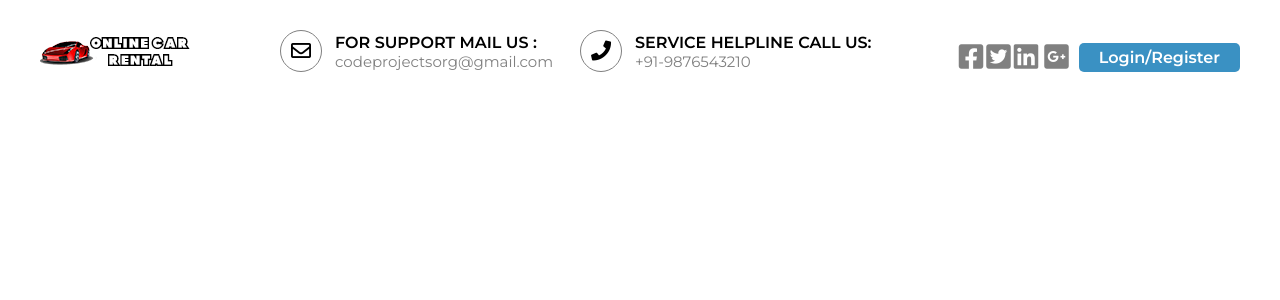
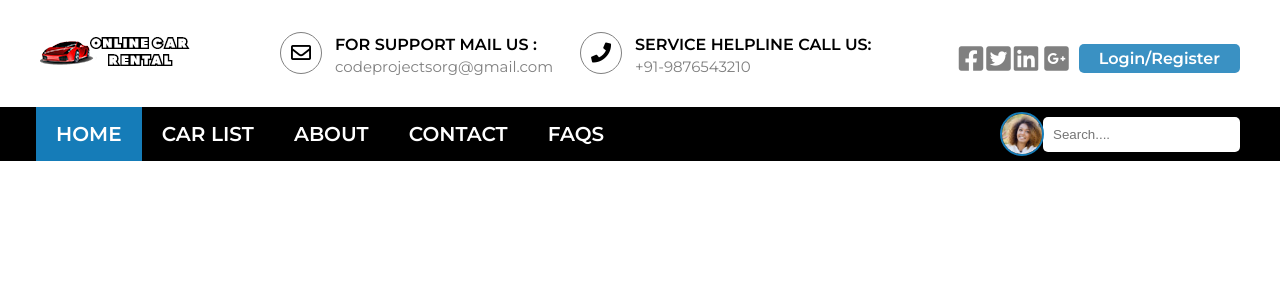
Before and after one commit to ashiqueabdullah/Car-rental-portal, a PHP site: page / in a window 1280 px wide. Shown: the top 300 px of the page. Run offline with PHP 8.4, Linux system fonts and the light colour scheme.

Commit message:
menu bar done without responsive

```diff
--- a/css/style.css
+++ b/css/style.css
@@ -3,11 +3,12 @@
 
 body{font-family: 'Montserrat', sans-serif;}
 
-li{list-style-type: none;display: inline-block}
-a{text-decoration: none;}
+li{list-style-type: none;display: inline-block;margin:0px;padding: 0px;}
+a{text-decoration: none;display: block;}
 
-.header_area{padding: 30px 0px;overflow:hidden;}
-.container{width: 1200px;padding: 0px 30px;margin: 0px auto;}
+
+.header_area{padding: 30px 0px;overflow:hidden;background: white;}
+.container{width: 1200px;padding: 0px 30px;margin: 0px auto;display: flex; flex-wrap: wrap;align-items: center;}
 .logo{float: left;width: 20%;}
 .foremail{float: left;width: 25%;}
 .foremail .left{float: left;width: 15%;}
@@ -24,7 +25,26 @@ a{text-decoration: none;}
 .forsocial{float: left;width: 30%;}
 .forsocial ul{float: right;display: flex;align-items: center;margin-top: 10px;}
 .forsocial ul li{}
-.forsocial ul li a{font-size: 28px;color: gray;display: block;margin-left: 3px;transition: .3s;}
+.forsocial ul li a{font-size: 28px;color: gray;margin-left: 3px;transition: .3s;}
 .forsocial ul li.reglog a{transition: .3s;font-size: 16px; margin-left: 10px;background:#157cb8d6 ;padding: 5px 20px;color: white;border-radius: 5px;font-weight: 600;}
 .forsocial ul li a:hover{color: #157CB8;}
 .forsocial ul li.reglog a:hover{background: #157CB8;color: white;}
+
+
+.mynav{background: black;}
+.mynav .left_menu{width: 80%;}
+.mynav .left_menu ul{}
+.mynav .left_menu ul li{}
+.mynav .left_menu ul li a{margin-left: -4px; margin-right: 0px; color: white;font-size: 20px;font-weight: 600;padding:15px 20px;text-transform: uppercase;transition: .5s;}
+.mynav .left_menu ul li a:hover , .active{background:#157CB8;}
+.mynav .middle_menu{width: 5%;}
+.mynav .middle_menu img{width: 40px;border-radius: 150px;border: 2px solid  #157CB8;cursor: pointer;margin-top: 3px;}
+.mynav .middle_menu ul {position: relative;}
+.mynav .middle_menu ul li ul{position: absolute;background: black;width: 120px;padding:10px;border-radius: 3px;display: none;}
+.mynav .middle_menu ul li ul li{display: block;}
+.mynav .middle_menu ul li ul li a{display: block;color: white;font-weight: 400;font-size: 16px;padding: 6px 0px;transition: .5s;}
+.mynav .middle_menu li:hover ul{display: block;}
+.mynav .middle_menu li ul li a:hover{background: white;color:  #157CB8;padding-left: 10px;border-radius: 5px;}
+.mynav .right_menu{width: 15%;}
+.mynav .right_menu form{float: right;}
+.mynav .right_menu input{padding: 10px;border-radius: 5px;border:none;}
--- a/index.php
+++ b/index.php
@@ -58,6 +58,36 @@
     </div>
 
 
+    <nav class="mynav">
+        <div class="container">
+            <div class="left_menu">
+                <ul>
+                    <li><a class="active" href="#">Home</a></li>
+                    <li><a href="#">Car List</a></li>
+                    <li><a href="#">About</a></li>
+                    <li><a href="#">Contact</a></li>
+                    <li><a href="#">Faqs</a></li>
+                </ul>
+            </div>
+            <div class="middle_menu">
+                <ul>
+                    <li><img src="img/comment-author-1.jpg"  alt="">
+                        <ul>
+                            <li><a href="#">Profile</a></li>
+                            <li><a href="#">My Booking</a></li>
+                            <li><a href="#">Sign Out</a></li>
+                        </ul>
+                    </li>
+                </ul>
+            </div>
+            <div class="right_menu">
+                <form action="">
+                    <input type="text" placeholder="Search....">
+                </form>
+            </div>
+        </div>
+    </nav>
+
     <!--  ======================= End Header Area ============================== -->
 
 
```
